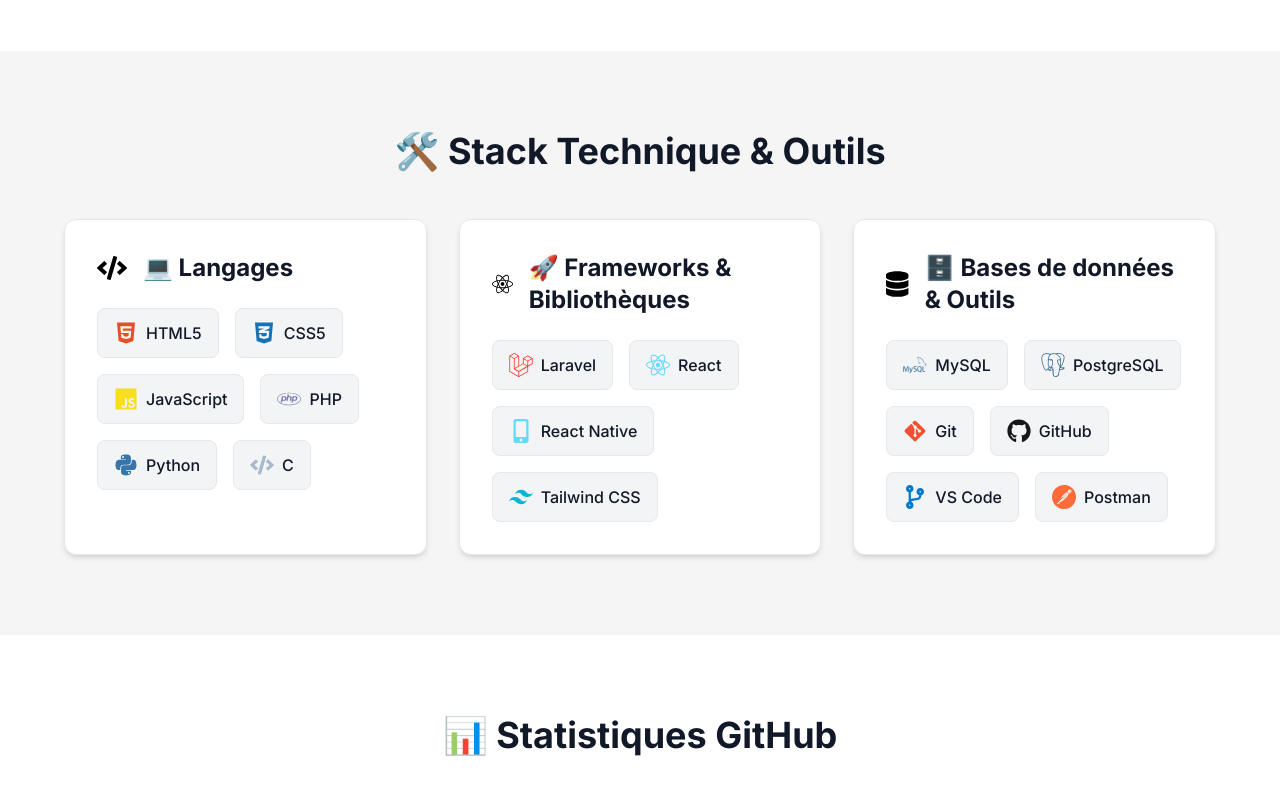
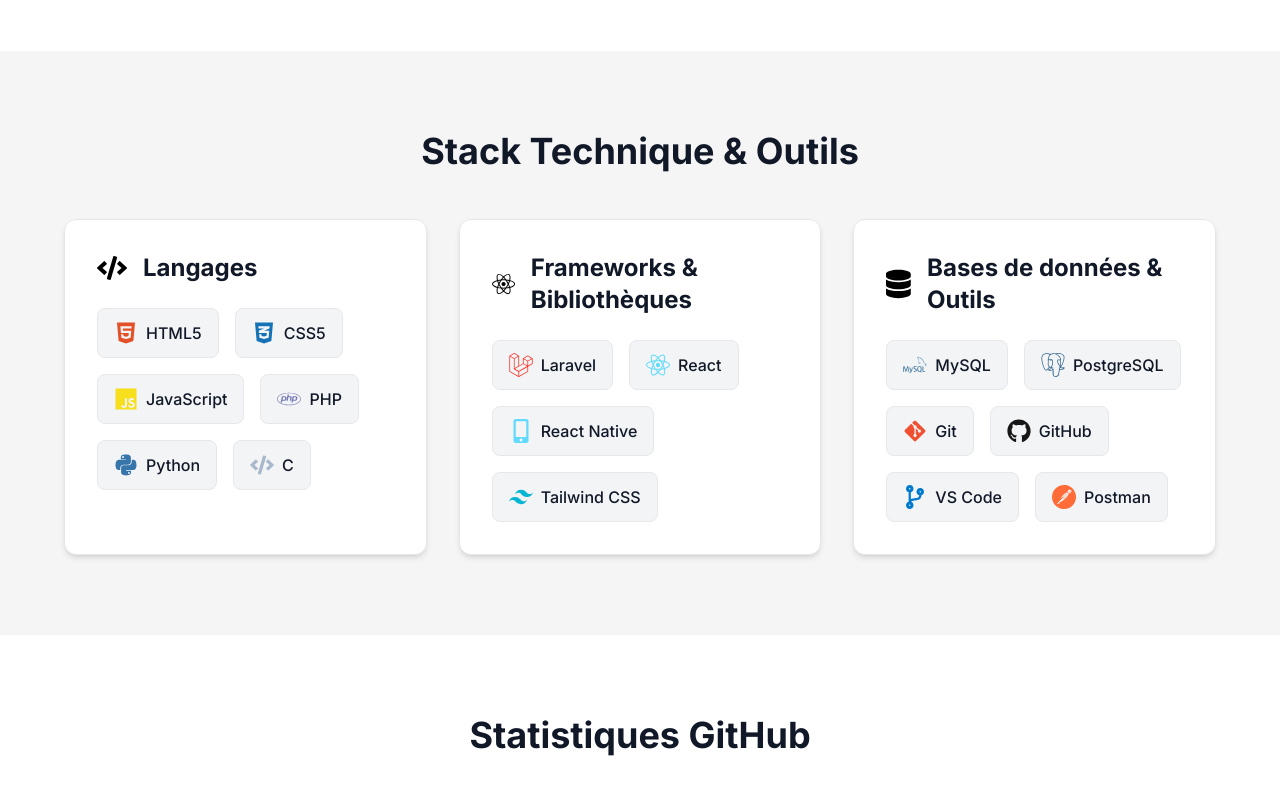
Before and after one commit to moustapha-aden/moustapha_aden_Portefolio, a React (Vite) app: page / in a window 1280 px wide. Shown: the part 2700-3500 px from the top of the page. Built offline with nearby package versions, Linux system fonts and the light colour scheme.

Commit message:
Supprimer les emojis des titres dans le fichier translations.js pour une présentation plus épurée

```diff
--- a/src/translations.js
+++ b/src/translations.js
@@ -30,14 +30,14 @@ export const translations = {
     },
     // Tech Stack
     tech: {
-      title: "🛠️ Stack Technique & Outils",
-      languages: "💻 Langages",
-      frameworks: "🚀 Frameworks & Bibliothèques",
-      databases: "🗄️ Bases de données & Outils"
+      title: " Stack Technique & Outils",
+      languages: "Langages",
+      frameworks: " Frameworks & Bibliothèques",
+      databases: " Bases de données & Outils"
     },
     // GitHub Stats
     github: {
-      title: "📊 Statistiques GitHub",
+      title: " Statistiques GitHub",
       stats: "Statistiques GitHub",
       streak: "Série GitHub",
       languages: "Langages les plus utilisés",
@@ -46,13 +46,13 @@ export const translations = {
     },
     // Goals
     goals: {
-      title: "🎯 Objectifs pour 2025",
-      technical: "🚀 Objectifs Techniques",
-      community: "🤝 Objectifs Communautaires"
+      title: " Objectifs pour 2025",
+      technical: "Objectifs Techniques",
+      community: "Objectifs Communautaires"
     },
     // Contact
     contact: {
-      title: "📫 Restons en contact !",
+      title: "Restons en contact !",
       subtitle: "Je suis toujours ouvert à discuter de nouveaux projets, idées créatives ou opportunités pour faire partie de vos visions.",
       github: "Consultez mon code",
       linkedin: "Connectez-vous professionnellement",
```
